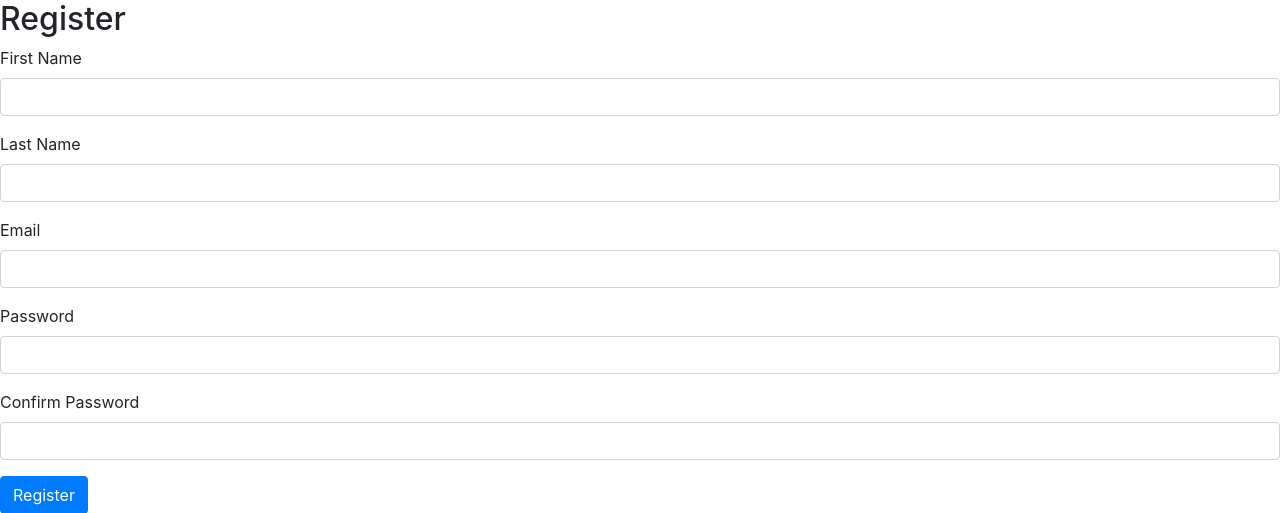
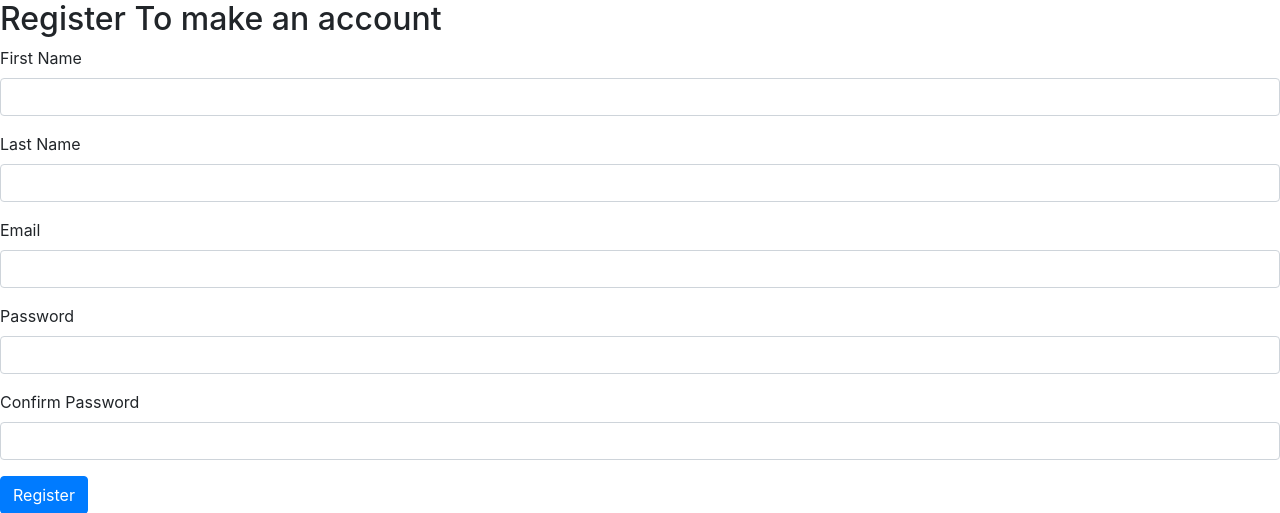
Before and after one commit to MoosaGhias/loginreg, a Django app: page / in a window 1280 px wide. Shown: the top 513 px of the page. Run offline with Django 3.2, Linux system fonts and the light colour scheme; some libraries are stand-ins or nearby versions.

```diff
--- a/logreg_app/templates/index.html
+++ b/logreg_app/templates/index.html
@@ -19,7 +19,7 @@
     {% endif %}
     <div id="log-reg">
         <section>
-            <h2>Register</h2>
+            <h2>Register To make an account</h2>
             <form action="/register" method="POST">
                 {% csrf_token %}
                 <div class="form-group">
```
